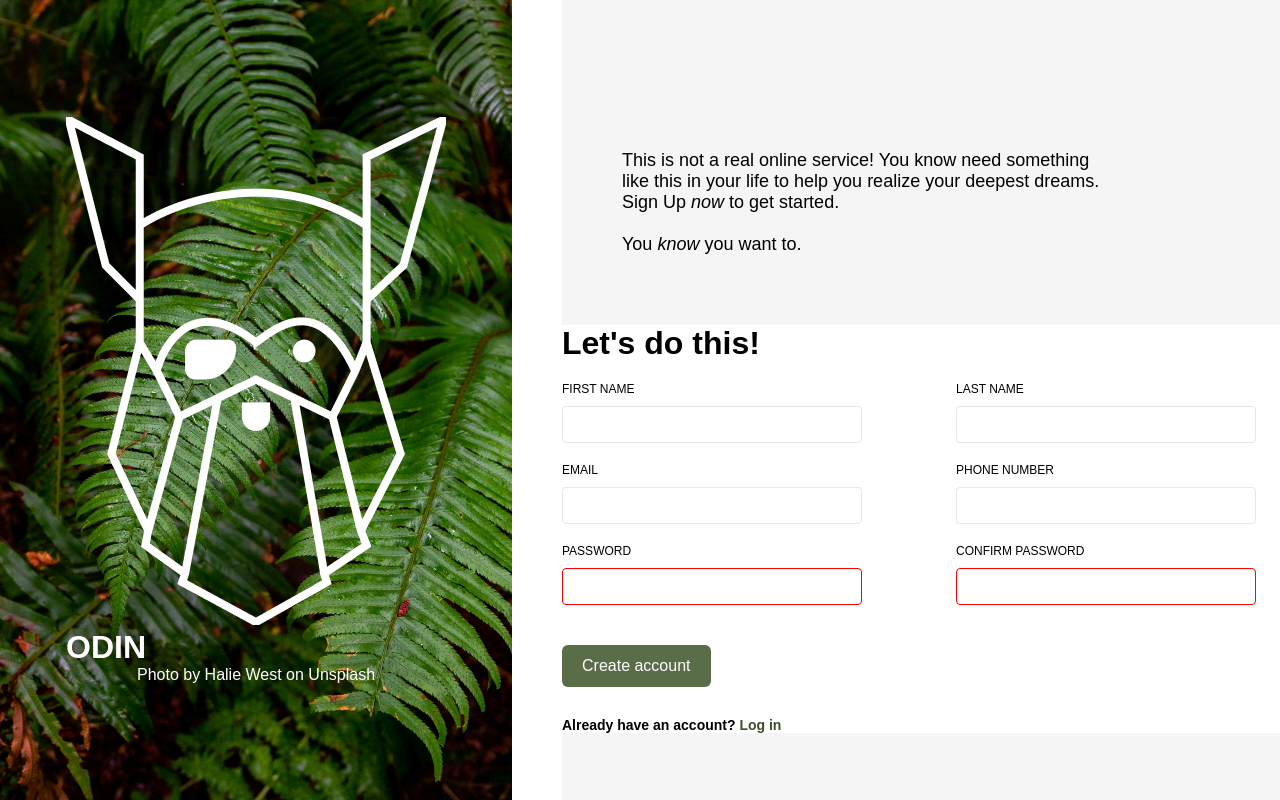
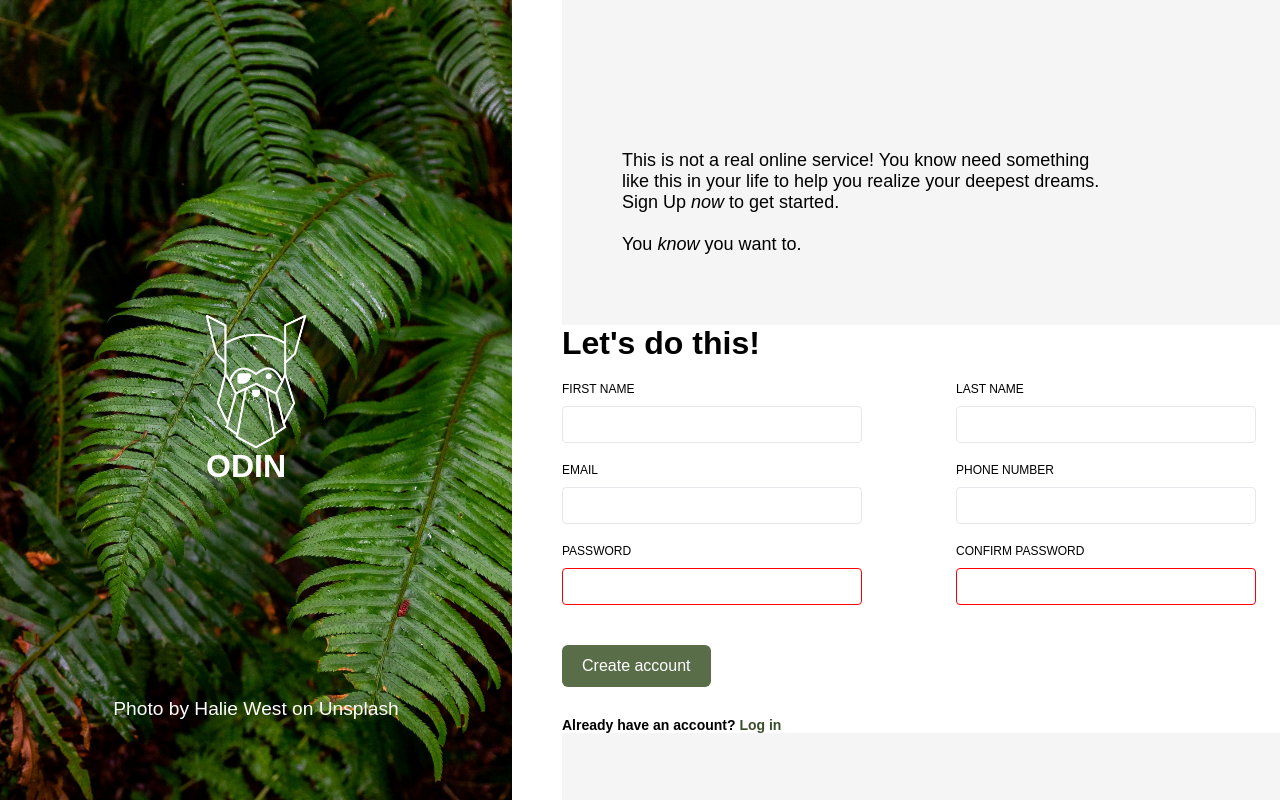
Before and after one commit to Ugo1000/Sign-Up, a plain HTML site: page index.html in a window 1280 px wide. Shown: the top 800 px of the page. Drawn offline with Linux system fonts and the light colour scheme; a web font is replaced by a local one.

Commit message:
made the credit-photo class position absolute

```diff
--- a/style.css
+++ b/style.css
@@ -35,7 +35,17 @@ html {
   margin-right: 50px;
 }
 .logo {
-  /* bac */
+  display: flex;
+  flex-direction: column;
+}
+
+.logo img {
+  width: 100px;
+}
+.photo-credit {
+  font-size: larger;
+  position: absolute;
+  bottom: 10%;
 }
 
 .right-panel {
```
